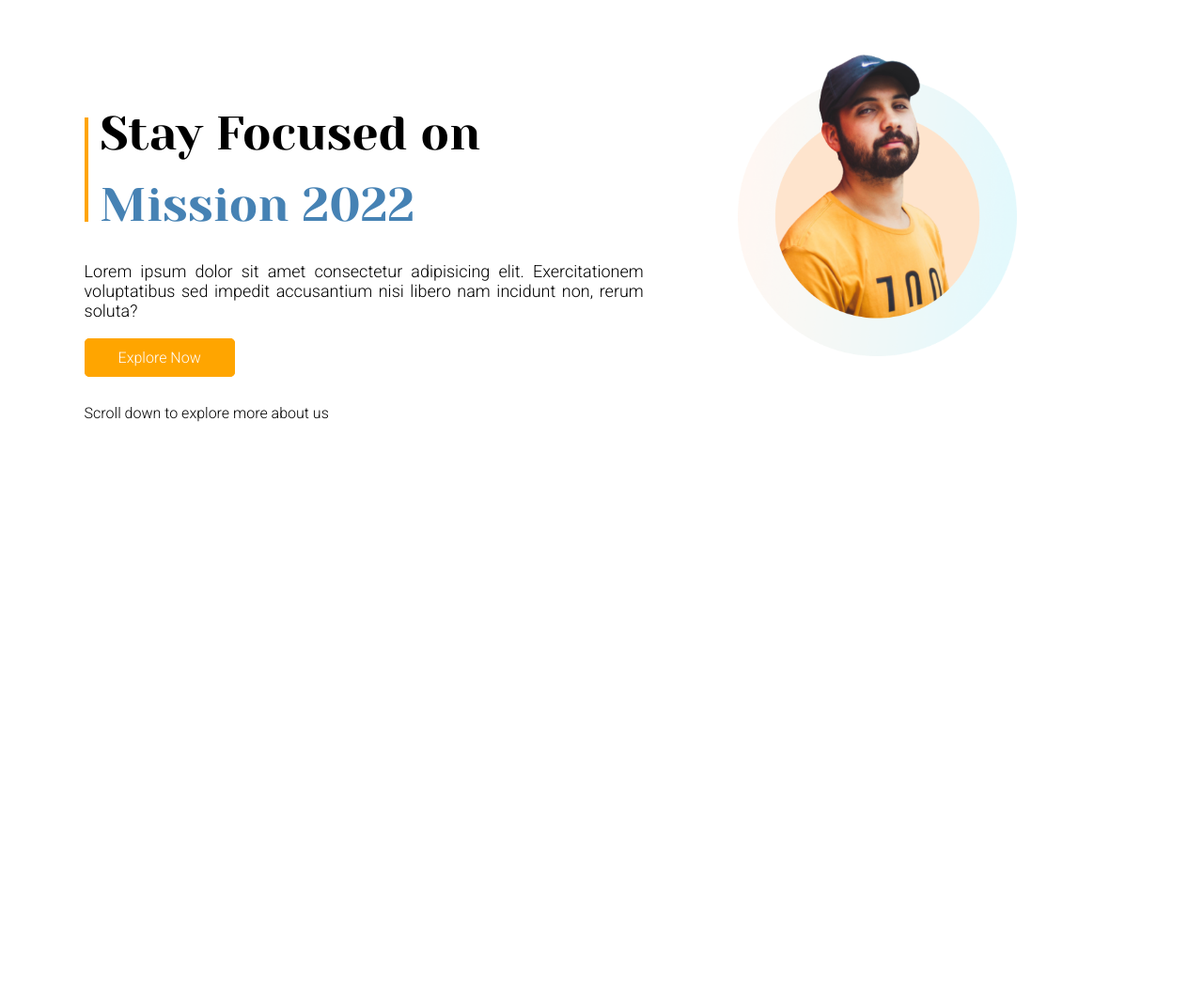
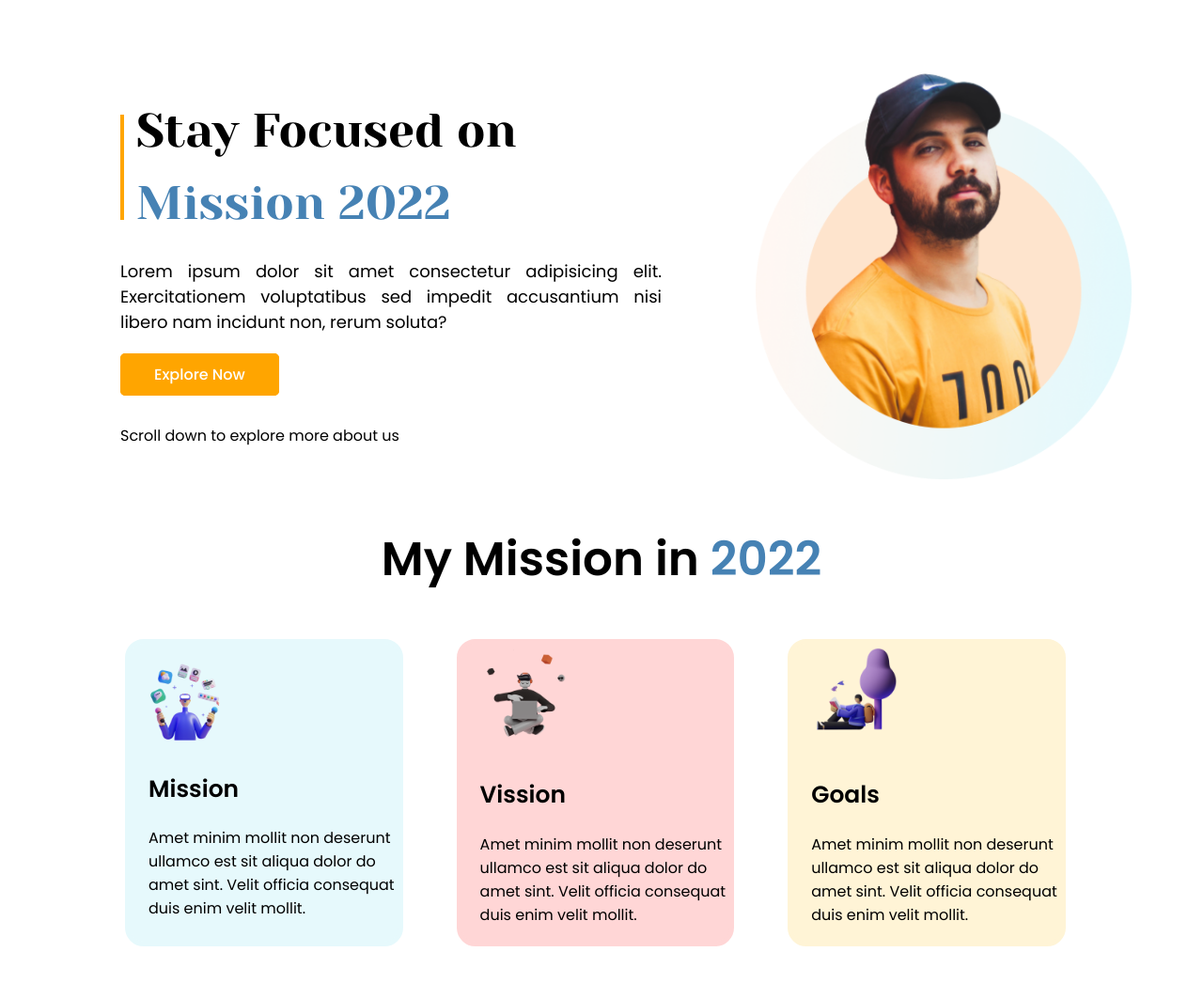
Before and after one commit to Arif-Islam/First-Assignment, a plain HTML site: page index.html in a window 1280 px wide. Shown: the whole page at 94% size. Before the commit the page ends 800 px from the top, so only its background shows below. Drawn offline with Linux system fonts and the light colour scheme.

Commit message:
card section added

```diff
--- a/index.html
+++ b/index.html
@@ -10,9 +10,9 @@
     <link rel="preconnect" href="https://fonts.gstatic.com" crossorigin>
     <link href="https://fonts.googleapis.com/css2?family=Poppins&family=Roboto:wght@300&family=Yeseva+One&display=swap"
         rel="stylesheet">
-    <link rel="preconnect" href="https://fonts.googleapis.com">
-    <link rel="preconnect" href="https://fonts.gstatic.com" crossorigin>
     <link href="https://fonts.googleapis.com/css2?family=Poppins&family=Roboto:wght@300&display=swap" rel="stylesheet">
+    <link href="https://fonts.googleapis.com/css2?family=Poppins:wght@400;500;600&family=Roboto:wght@300&display=swap"
+        rel="stylesheet">
     <link rel="stylesheet" href="style.css">
 </head>
 
@@ -23,7 +23,8 @@
                 <h1>Stay Focused on</h1>
                 <h1 class="mission-tag">Mission 2022</h1>
             </div>
-            <p id="first-para">Lorem ipsum dolor sit amet consectetur adipisicing elit. Exercitationem voluptatibus sed impedit
+            <p id="first-para">Lorem ipsum dolor sit amet consectetur adipisicing elit. Exercitationem voluptatibus sed
+                impedit
                 accusantium nisi libero nam incidunt non, rerum soluta?</p>
             <a target="_blank" href="https://web.programming-hero.com/">Explore Now</a>
             <p id="third-para">Scroll down to explore more about us</p>
@@ -33,6 +34,35 @@
         </div>
     </section>
 
+    <section class="second-section">
+        <h1>My Mission in <span>2022</span></h1>
+        <div class="three-divs">
+            <div class="block1">
+                <img src="images/illustrators/illustrator-1.png" alt="">
+                <h2>Mission</h2>
+                <p>Amet minim mollit non deserunt
+                    ullamco est sit aliqua dolor do amet
+                    sint. Velit officia consequat duis enim
+                    velit mollit.</p>
+            </div>
+            <div class="block2">
+                <img src="images/illustrators/illustrator-2.png" alt="">
+                <h2>Vission</h2>
+                <p>Amet minim mollit non deserunt
+                    ullamco est sit aliqua dolor do amet
+                    sint. Velit officia consequat duis enim
+                    velit mollit.</p>
+            </div>
+            <div class="block3">
+                <img src="images/illustrators/illustrator-3.png" alt="">
+                <h2>Goals</h2>
+                <p>Amet minim mollit non deserunt
+                    ullamco est sit aliqua dolor do amet
+                    sint. Velit officia consequat duis enim
+                    velit mollit.</p>
+            </div>
+        </div>
+    </section>
 
 </body>
 
--- a/style.css
+++ b/style.css
@@ -1,11 +1,11 @@
 body{
-    font-family: 'Poppins', sans-serif;
-    font-family: 'Roboto', sans-serif;
+    font-family: 'Poppins';
+    /* font-family: 'Roboto', sans-serif; */
     margin: 0;
 }
 .first-section{
     display: flex;
-    margin-left: 7%;
+    margin-left: 10%;
     /* margin-top: 5%; */
 }
 .half-width{
@@ -15,7 +15,7 @@ body{
     margin-top: 7%;
 }
 .half-width img{
-    width: 50%;
+    width: 25rem;
     padding-left: 100px;
     margin-top: 0;
 }
@@ -56,3 +56,61 @@ body{
 #third-para{
     margin-top: 40px;
 }
+
+.second-section h1{
+
+    font-family: 'Poppins';
+    font-weight: 600;
+    font-size: 50px;
+    text-align: center;
+}
+.second-section span{
+    color: steelblue;
+}
+.three-divs{
+    display: flex;
+    margin-left: 10%;
+    /* margin-right: 7%; */
+    border: 5px solid transparent;
+    margin-bottom: 7%;
+}
+.three-divs h2{
+    font-family: 'Poppins';
+    font-weight: 600;
+    font-size: 25px;
+    padding-left: 20px;
+}
+.three-divs p{
+    /* font-family: 'Poppins'; */
+    padding-left: 20px;
+    /* text-align: justify;
+    padding-right: 10px; */
+}
+.three-divs img{
+    width: 40%;
+    padding-left: 10px;
+}
+.block1{
+    width: 25%;
+    margin-right: 5%;
+    border: 5px solid #e6f9fc;
+    border-radius: 20px;
+    background-color: #e6f9fc;
+    /* box-shadow: 10px 10px 40px grey; */
+}
+.block2{
+    width: 25%;
+    margin-right: 5%;
+    border: 5px solid #FFD6D6;
+    border-radius: 20px;
+    background-color: #FFD6D6;
+    /* box-shadow: 10px 10px 40px grey; */
+}
+.block3{
+    width: 25%;
+    margin-right: 7%;
+    border: 5px solid #FFF4D6;
+    border-radius: 20px;
+    background-color: #FFF4D6;
+    /* box-shadow: 10px 10px 40px grey;  */
+}
```
